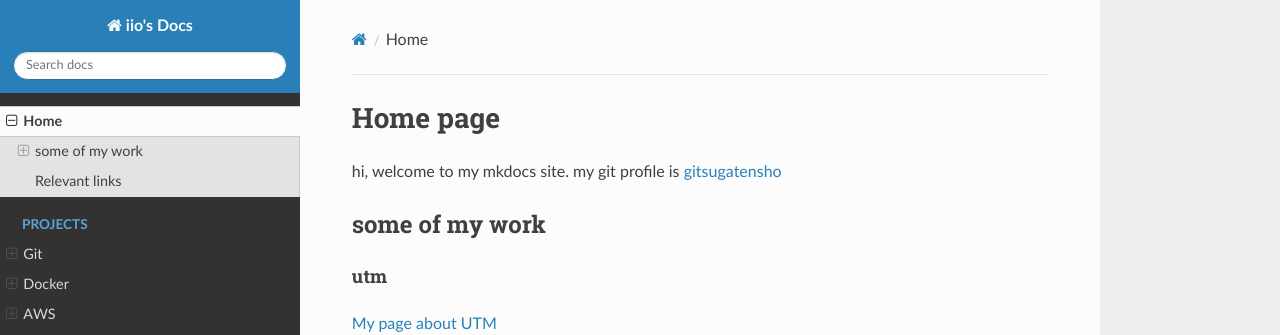
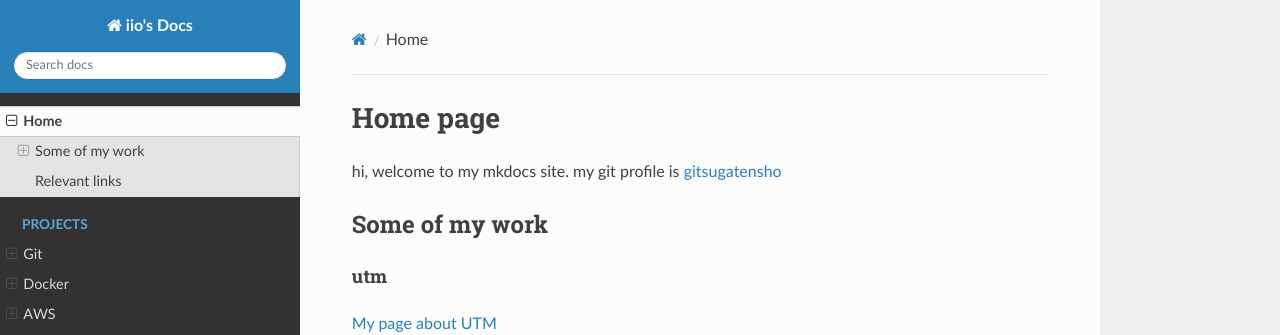
Before and after one commit to gitsugatensho/gitsugatensho.github.io, an MkDocs documentation site: the page built from docs/index.md, in a window 1280 px wide and 1025 px high. Shown: the top 335 px of the window. Built offline with MkDocs 1.6.1, drawn with Linux system fonts in a browser that asks for light colours; nearby versions of some CDN libraries.

Commit message:
minor changes

```diff
--- a/docs/index.md
+++ b/docs/index.md
@@ -2,7 +2,7 @@
 
 hi, welcome to my mkdocs site. my git profile is [gitsugatensho](https://github.com/gitsugatensho)
 
-## some of my work
+## Some of my work
 
 #### utm
 [My page about UTM](./section1/utm/utm-page)
```
Also changed, not shown: docs/section1/git/git-page.md (+1 -0 lines), docs/section1/git/music-player.md (+1 -0 lines), docs/section1/linux/linux-page.md (+1 -0 lines), docs/section1/utm/utm-page.md (line endings or trailing spaces).
